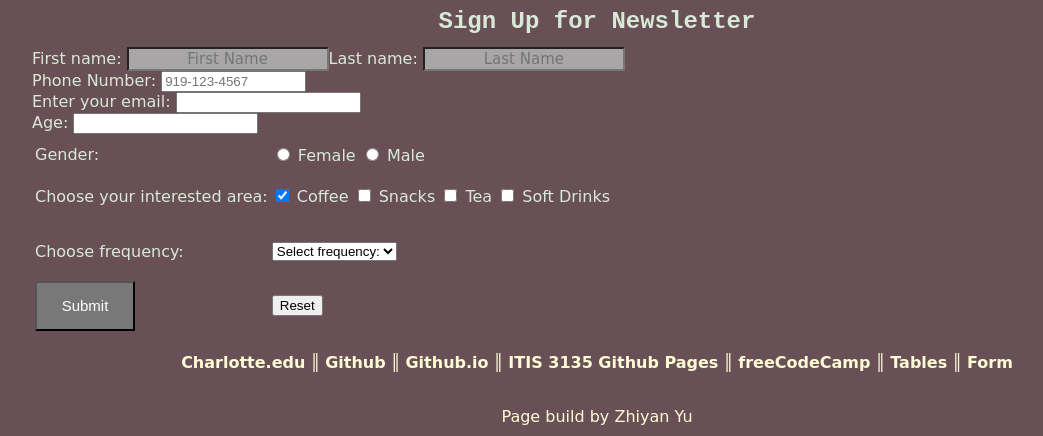
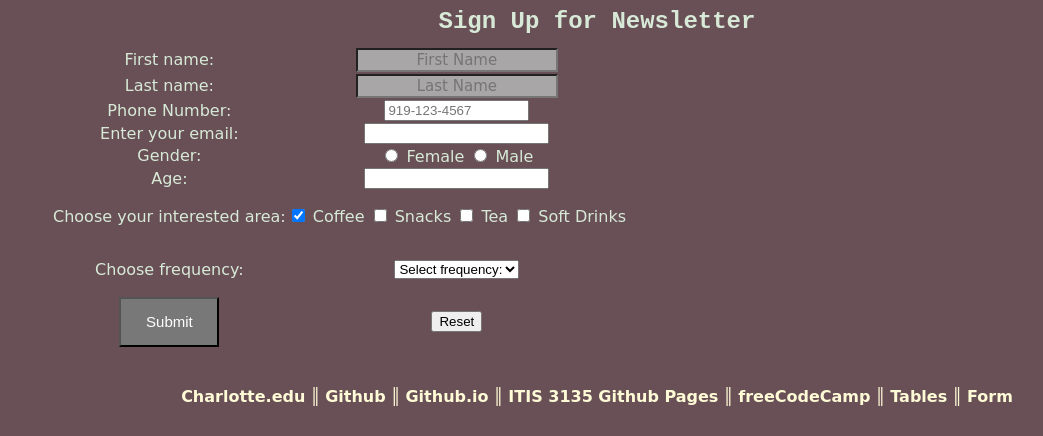
Before and after one commit to zyu9/zyu9.github.io, a plain HTML site: page itis3135/form.html in a window 1280 px wide. Shown: the part 75-511 px from the top of the page, without its empty margins (43-1086 px from the left). Drawn offline with Linux system fonts and the light colour scheme.

Commit message:
made changes

```diff
--- a/itis3135/form.html
+++ b/itis3135/form.html
@@ -27,19 +27,47 @@
 			<form action=”#” method="get" name="Newsletter">
 				<table>
 					<tr>
-						<label for="fname">First name: <input type="text" placeholder="First Name" required class="input"></label>
+						<td>
+							<label for="fname">First name: </label>
+						</td>
+						<td>
+							<label>
+								<input type="text" placeholder="First Name" required class="input">
+							</label>
+						</td>
 					</tr>
 
 					<tr>
-						<label for="lname">Last name: <input type="text" placeholder="Last Name" required class="input"></label><br>
+						<td>
+							<label for="lname">Last name: </label>
+						</td>
+						<td>
+							<label>
+								<input type="text" placeholder="Last Name" required class="input">
+							</label>
+						</td>
 					</tr>
 
 					<tr>
-						<label for="phoneNum">Phone Number: <input type="tel" size="15" placeholder="919-123-4567" pattern="[0-9]{3}-[0-9]{3}-[0-9]{4}"></label><br>
+						<td>
+							<label for="phoneNum">Phone Number: </label>
+						</td>
+						<td>
+							<label>
+								<input type="tel" size="15" placeholder="919-123-4567" pattern="[0-9]{3}-[0-9]{3}-[0-9]{4}">
+							</label>
+						</td>
 					</tr>
 
 					<tr>
-						<label for="email">Enter your email: <input type="email" id="email" name="email"></label><br>
+						<td>
+							<label for="email">Enter your email: </label>
+						</td>
+						<td>
+							<label>
+								<input type="email" id="email" name="email">
+							</label>
+						</td>
 					</tr>
 
 					<tr>
@@ -53,7 +81,14 @@
 					</tr>
 
 					<tr>
-						<label for="age"> Age: <input type="number" size="3" maxlength="3"></label>
+						<td>
+							<label for="age"> Age: </label>
+						</td>
+						<td>
+							<label>
+								<input type="number" size="3" maxlength="3">
+							</label>
+						</td>
 					</tr>
 
 					<tr>
--- a/itis3135/styles/default.css
+++ b/itis3135/styles/default.css
@@ -19,6 +19,12 @@ header, footer
     height:50px;
     width:100px;
     font-size:15px;
+}
+
+table{
+	text-align: center;
+	border-collapse: collapse;
+	margin: 20px;
 }
 
 .input{
```
